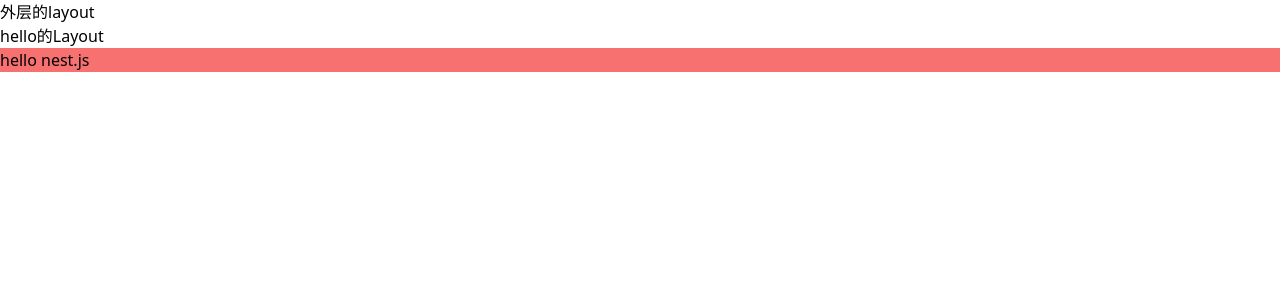
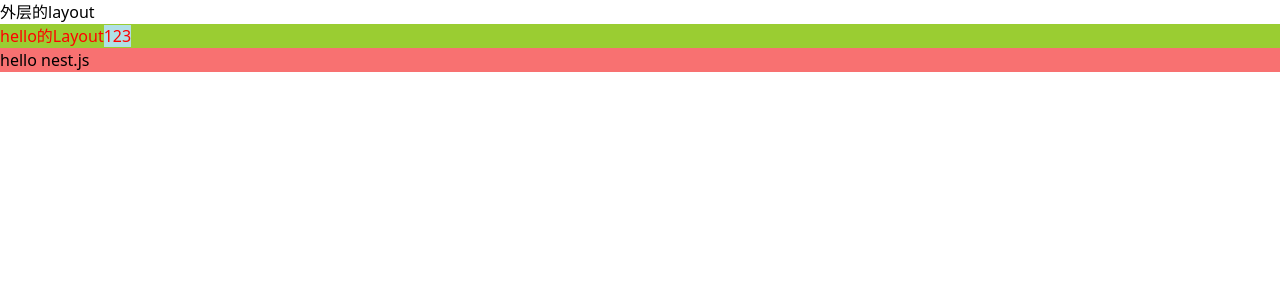
Before and after one commit to DWaveV5/nextBlog, a Next.js app: page /hello in a window 1280 px wide. Shown: the top 300 px of the page. Built offline with nearby package versions, Linux system fonts and the light colour scheme.

Commit message:
feat:项目引入emotion

```diff
--- a/app/hello/layout.tsx
+++ b/app/hello/layout.tsx
@@ -1,10 +1,28 @@
-import React, { ReactNode } from 'react'
+"use client";
+import React, { ReactNode } from "react";
+import { css } from "@emotion/css";
+const styleTest = css({
+  backgroundColor: "yellowgreen",
+});
 
-export default function layout({children}:{children:ReactNode}) {
+export default function layout({ children }: { children: ReactNode }) {
+  const flag = true;
   return (
     <div>
-      hello的Layout
+      <div
+        className={styleTest}
+        css={[
+          flag && {
+            ".Number": {
+              backgroundColor: "powderblue",
+            },
+          },
+          { color: "red" },
+        ]}
+      >
+        hello的Layout<span className="Number">123</span>
+      </div>
       {children}
     </div>
-  )
+  );
 }
--- /dev/null
+++ b/global.d.ts
@@ -0,0 +1 @@
+/// <reference types="@emotion/react/types/css-prop" />
--- a/next.config.mjs
+++ b/next.config.mjs
@@ -1,4 +1,8 @@
 /** @type {import('next').NextConfig} */
-const nextConfig = {};
+const nextConfig = {
+  compiler:{
+    emotion:true
+  },
+};
 
 export default nextConfig;
--- a/package.json
+++ b/package.json
@@ -9,7 +9,10 @@
     "lint": "next lint"
   },
   "dependencies": {
-    "next": "^14.2.1",
+    "@emotion/babel-plugin": "^11.11.0",
+    "@emotion/css": "^11.11.2",
+    "@emotion/react": "^11.11.4",
+    "next": "^14.2.2",
     "react": "^18.2.0",
     "react-dom": "^18.2.0"
   },
```
Also changed, not shown: 1 other file (tests, documents, lock files or other folders).
